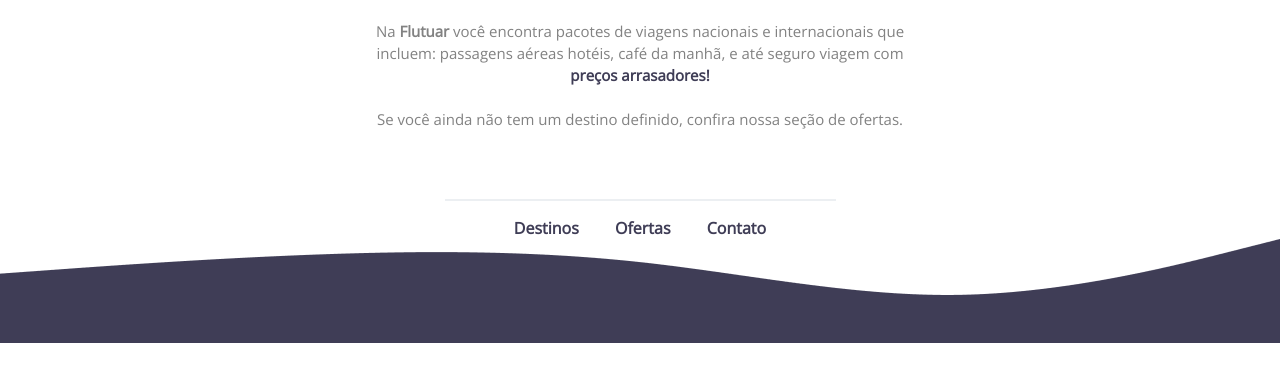
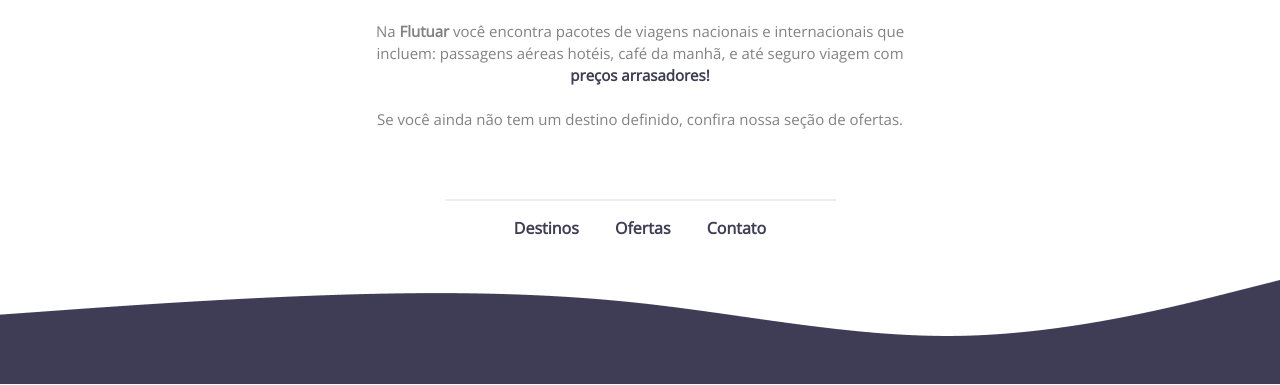
Before and after one commit to Alexandre-smartins/novodestino, a plain HTML site: page index.html in a window 1280 px wide. Shown: the part 415-800 px from the top of the page. Drawn offline with nearby package versions, Linux system fonts and the light colour scheme.

Commit message:
primeiro commit

```diff
--- a/stylle.css
+++ b/stylle.css
@@ -70,4 +70,6 @@ p span, a {
 display: block;
 width: 100%;
 height: 104px;
+margin-top: 40.83px;
+
 }
```
